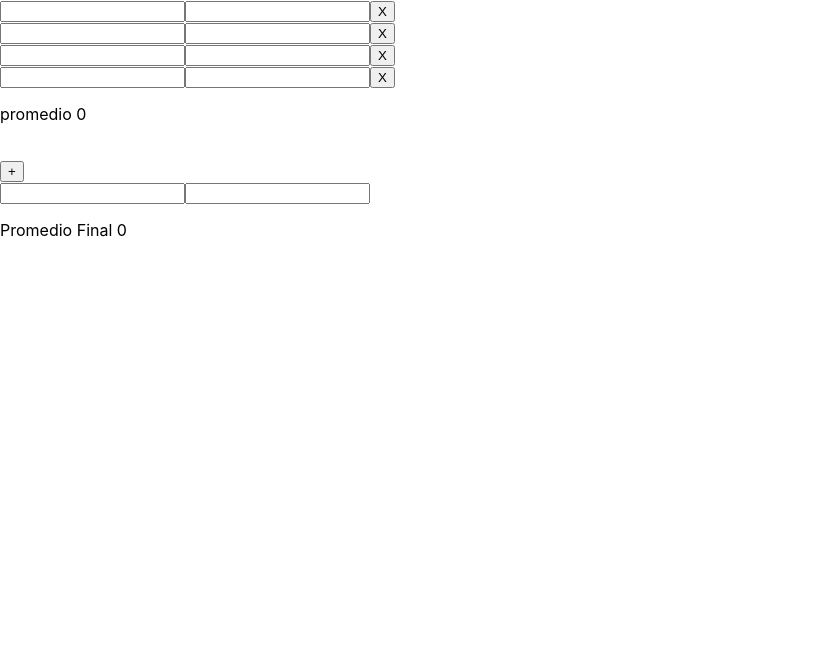
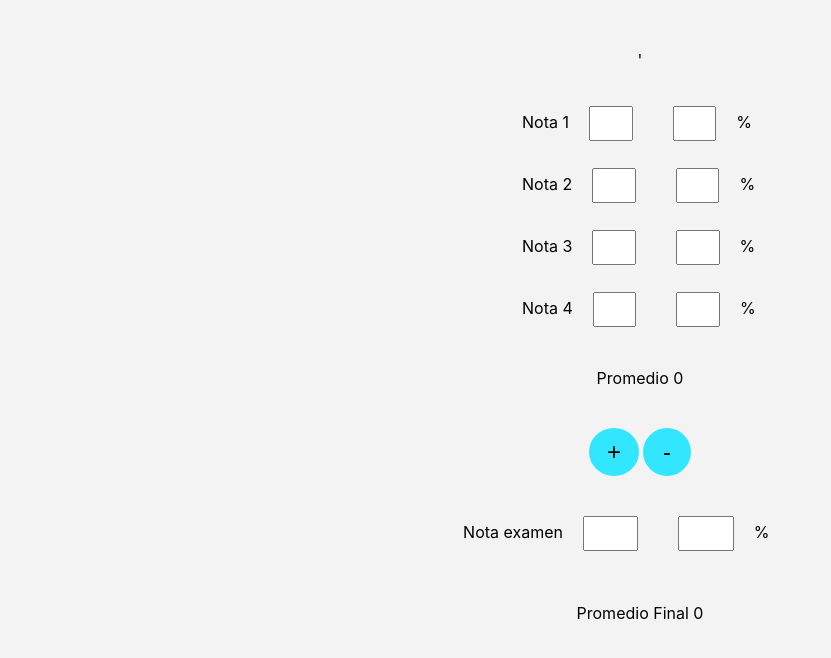
Before and after one commit to Inuqa/mipromedioapp, a React (Create React App) app: page / in a window 1280 px wide. Shown: the top 658 px of the page, without its empty margins (0-831 px from the left). Built offline with nearby package versions, Linux system fonts and the light colour scheme.

Commit message:
everything working and added css

```diff
--- a/src/App.js
+++ b/src/App.js
@@ -1,10 +1,11 @@
 import React from 'react'
 
 import Nota from './components/nota'
+import './styles.css'
 
 const App = () => {
-  const [inputsArr, setInputsArr] = React.useState([0, 0, 0, 0])
-  const [dataArr, setDataArr] = React.useState([0,0])
+  const [inputsArr, setInputsArr] = React.useState([0,0,0,0])
+  const [dataArr, setDataArr] = React.useState([0,0,0,0])
   const [finalPercentage, setFinalPercentage] = React.useState(0)
   const [finalGrade, setFinalGrade] = React.useState(0)
   const [final, setFinal] = React.useState([0,0])
@@ -16,11 +17,28 @@ const App = () => {
   }
 
   const addNota = () => {
-    let arr = [...inputsArr]
-    arr.push(0)
-    setInputsArr(arr)
+    let arr1 = [...inputsArr]
+    let arr2 = [...dataArr]
+    arr1.push(0)
+    arr2.push(0)
+    setInputsArr(arr1)
+    setDataArr(arr2)
   }
 
+  const deleteLast = () => {
+    let arr1 = [...inputsArr]
+    if (arr1.length === 2){
+      alert("you cant delete more items")
+      return
+    }
+    let arr2 = [...dataArr]
+    arr1.pop()
+    arr2.pop()
+    setInputsArr(arr1)
+    setDataArr(arr2)
+  }
+
+/* delete an specific item
   const deleteItem = (index) => {
     let arr1 = [...inputsArr]
     let arr2 = [...dataArr]
@@ -29,6 +47,7 @@ const App = () => {
     setInputsArr(arr1)
     setDataArr(arr2)
   }
+*/
 
   const getFinalsPercentage = ({target:{value}}) => {
     setFinalPercentage((+value) / 100)
@@ -59,23 +78,36 @@ const App = () => {
 
   const displayInputs = inputsArr.map((number,index) =>
     <Nota
+      key={index}
       value={number}
       index={index}
       onChange={updateData}
-      onDestroy={deleteItem}
+      //onDestroy={deleteItem}
       />
     );
 
   return(
-    <div>
+    <div className='main'>
+      <div className='content'>'
       {displayInputs}
-      <p>promedio {getNotas(dataArr)} </p>
+      <p id="promedio">Promedio {getNotas(dataArr)} </p>
       <br />
-      <button onClick={addNota}>+</button>
-      <div className="examen">
-        <input onChange={getFinalGrade}/>
-        <input onChange={getFinalsPercentage} />
-        <p>Promedio Final {getNotas(final)}</p>
+        <div className="buttons">
+          <button className="button" onClick={addNota}>+</button>
+          <button className="button delete" onClick={deleteLast}>-</button>
+        </div>
+        <div className="examen">
+          <div className="final-inputs">
+            <p>Nota examen
+            <input onChange={getFinalGrade}/>
+            <input onChange={getFinalsPercentage} />
+            %
+            </p>
+          </div>
+          <div className="final-grade">
+            <p>Promedio Final {getNotas(final)}</p>
+          </div>
+        </div>
       </div>
     </div>
   )
--- a/src/components/nota.js
+++ b/src/components/nota.js
@@ -18,15 +18,16 @@ const Nota = ({ value, index, onChange, onDestroy}) => {
     onChange(_grade * _percentage / 100, index);
   }
 
+  /*
   const onClickHandler = (e) => {
     onDestroy(index)
   }
+  */
 
   return(
-    <div>
-      <input onChange={gradeChangeHandler} />
-      <input onChange={percentageChangeHandler} />
-      <button onClick={onClickHandler}>X</button>
+    <div className="nota">
+      <p>Nota {index + 1}<input onChange={gradeChangeHandler} />
+      <input onChange={percentageChangeHandler} />%</p>
     </div>
   );
 }
--- /dev/null
+++ b/src/styles.css
@@ -0,0 +1,80 @@
+body {
+  display: flex;
+  justify-content: center;
+  background: #f3f3f3;
+}
+
+
+.main {
+  display: flex;
+}
+
+.content {
+  display: flex;
+  flex-direction: column;
+  align-items: center;
+  margin-top: 50px
+}
+
+.nota {
+  width: 40%;
+}
+
+.nota p {
+  height: 30px
+}
+
+.buttons {
+  display: flex;
+  justify-content: center;
+}
+
+.button {
+  align-self: center;
+  border: none;
+  background: #33E6FF;
+  border-radius: 50%;
+  font-size: 1.5rem;
+  text-align: center;
+  margin: 4px 2px;
+  padding: 10px;
+  padding-left: 18px;
+  padding-right: 18px;
+}
+
+.delete {
+  padding: 10px;
+  padding-left: 20px;
+  padding-right: 20px;
+}
+
+#promedio {
+  margin-top: 50px
+}
+
+.button:hover {
+  background: #3393FF;
+}
+
+input {
+  padding: 8px;
+  margin: 20px;
+}
+
+.final-grade {
+  display: flex;
+  justify-content: center;
+}
+
+.main input {
+  width: 10%
+}
+
+.final-inputs {
+  display: flex;
+  justify-content: center;
+}
+
+.final-inputs p {
+  width: 60%
+}
```
